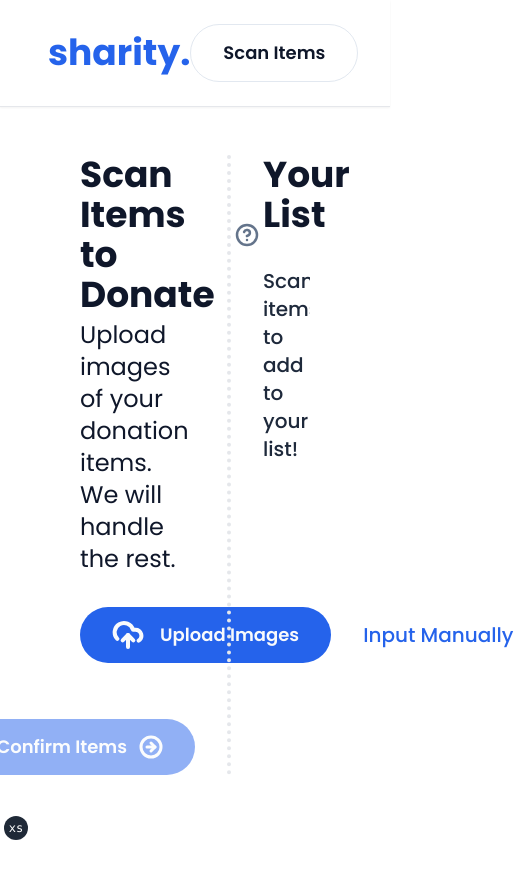
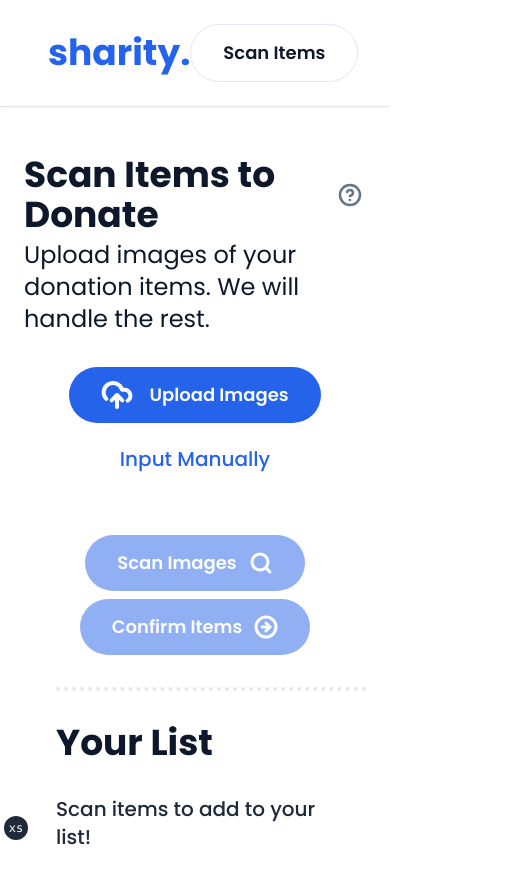
Before and after one commit to EthanL06/sharity, a Next.js app: page /scan in a window 390 px wide. Shown: the top 884 px of the page, 530 px wide, since content can reach past the window. Before the commit the page ends 844 px from the top, so only its background shows below. Built offline with nearby package versions, Linux system fonts and the light colour scheme.

Commit message:
Mobile responsiveness

```diff
--- a/app/(navbar)/map/page.tsx
+++ b/app/(navbar)/map/page.tsx
@@ -248,8 +248,8 @@ const Page = (props: Props) => {
   };
 
   return (
-    <div className="grid h-full grow grid-cols-10 grid-rows-1 overflow-x-hidden">
-      <div className="col-span-3  px-8 py-8">
+    <div className="grid h-full grow grid-cols-1 grid-rows-2 overflow-x-hidden lg:grid-cols-10 lg:grid-rows-1">
+      <div className="flex flex-col items-center px-8 py-8 lg:col-span-3">
         <h1 className="text-center text-4xl font-semibold">
           Locations Near You.
         </h1>
@@ -305,13 +305,13 @@ const Page = (props: Props) => {
         <div className=" mt-6 text-center text-2xl font-semibold text-slate-700">
           Donations Needed
         </div>
-        <div className="mt-4 grid grid-cols-3 grid-rows-1 gap-x-2">
+        <div className="mt-4 grid grid-cols-3 grid-rows-1 flex-wrap items-center gap-4  gap-x-2 lg:flex xl:grid">
           {places[placeIndex % places.length].donationsNeeded.map(
             (donation, index) => (
               <div
                 key={index}
                 className={cn(
-                  " flex flex-col items-center justify-center rounded border px-1 py-4",
+                  " flex h-full grow flex-col items-center justify-center rounded border px-1 py-4",
                   isIncludedInList(donation.item)
                     ? "outline outline-green-500"
                     : "bg-white",
--- a/app/(navbar)/scan/page.tsx
+++ b/app/(navbar)/scan/page.tsx
@@ -115,8 +115,8 @@ const Page = (props: Props) => {
   };
 
   return (
-    <div className=" grid min-h-[calc(100vh-150px)] grid-cols-2 grid-rows-1 space-x-8 divide-x-4 divide-dotted px-20 py-12">
-      <div className="flex flex-col ">
+    <div className=" grid grid-cols-1 grid-rows-2 space-x-8 divide-y-4 divide-dotted px-6 py-12 lg:px-20 min-[1140px]:grid-cols-2 min-[1140px]:grid-rows-1 min-[1140px]:divide-x-4 min-[1140px]:divide-y-0">
+      <div className="flex flex-col pb-8">
         <div className="space-y-8">
           <div className="space-y-1">
             <h1 className="relative inline-flex items-center gap-x-1  text-4xl font-bold">
@@ -153,7 +153,7 @@ const Page = (props: Props) => {
             </p>
           </div>
 
-          <div className="flex items-center gap-x-4 ">
+          <div className="flex flex-wrap items-center justify-center gap-4 sm:justify-start">
             <input
               onChange={(e) => {
                 const userFiles = e.target.files;
@@ -270,11 +270,23 @@ const Page = (props: Props) => {
           </div>
         </div>
 
-        <div className="flex flex-row-reverse gap-x-2">
+        <div className="flex flex-row flex-wrap justify-center gap-2 sm:justify-end ">
+          <Button
+            disabled={loading || !files}
+            onClick={sendFiles}
+            className=" space-x-3 rounded-full py-7 text-lg font-semibold md:py-8 md:text-xl"
+            variant={"default"}
+            size={"lg"}
+          >
+            <span>Scan Images</span>
+
+            <Search strokeWidth={3} />
+          </Button>
+
           <Button
             onClick={() => router.push("/map")}
             disabled={list.length === 0 || loading}
-            className="sticky bottom-0 space-x-3 rounded-full py-7 text-lg font-semibold md:py-8 md:text-xl"
+            className="space-x-3 rounded-full py-7 text-lg font-semibold md:py-8 md:text-xl"
             variant={"default"}
             size={"lg"}
           >
@@ -282,22 +294,10 @@ const Page = (props: Props) => {
 
             <ArrowRightCircle strokeWidth={3} />
           </Button>
-
-          <Button
-            disabled={loading || !files}
-            onClick={sendFiles}
-            className="sticky bottom-0 space-x-3 rounded-full py-7 text-lg font-semibold md:py-8 md:text-xl"
-            variant={"default"}
-            size={"lg"}
-          >
-            <span>Scan Images</span>
-
-            <Search strokeWidth={3} />
-          </Button>
         </div>
       </div>
 
-      <div className="flex  flex-col space-y-8 pl-8">
+      <div className="flex  flex-col space-y-8 pt-8 min-[1140px]:pl-8 min-[1140px]:pt-0">
         <h2 className="relative text-4xl font-bold">
           <span>Your List</span>
           <svg
@@ -324,7 +324,7 @@ const Page = (props: Props) => {
               className="flex items-center justify-between space-x-4"
             >
               <div className="flex items-center gap-x-3">
-                {item.icon}
+                <div className="shrink-0">{item.icon}</div>
                 <span className="text-2xl font-semibold">{item.name}</span>
               </div>
               <div className="flex items-center gap-x-4">
```
